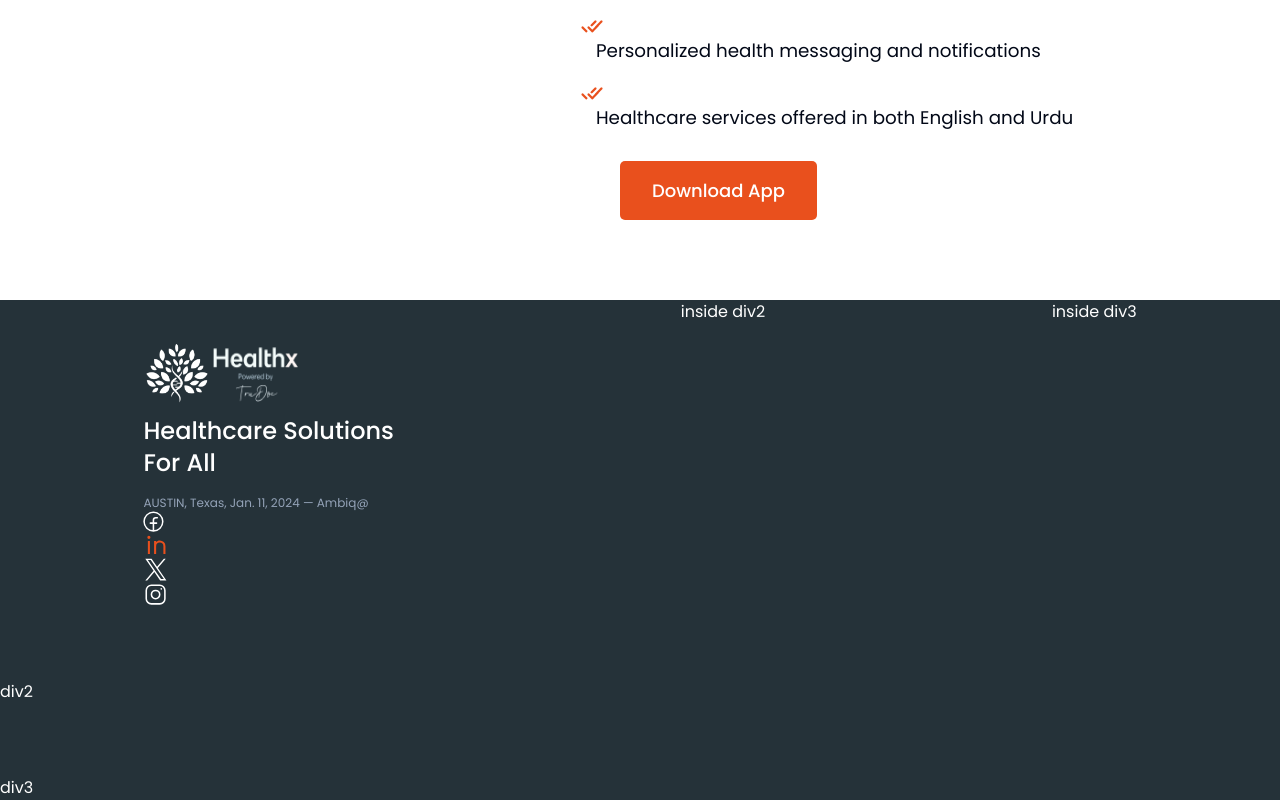
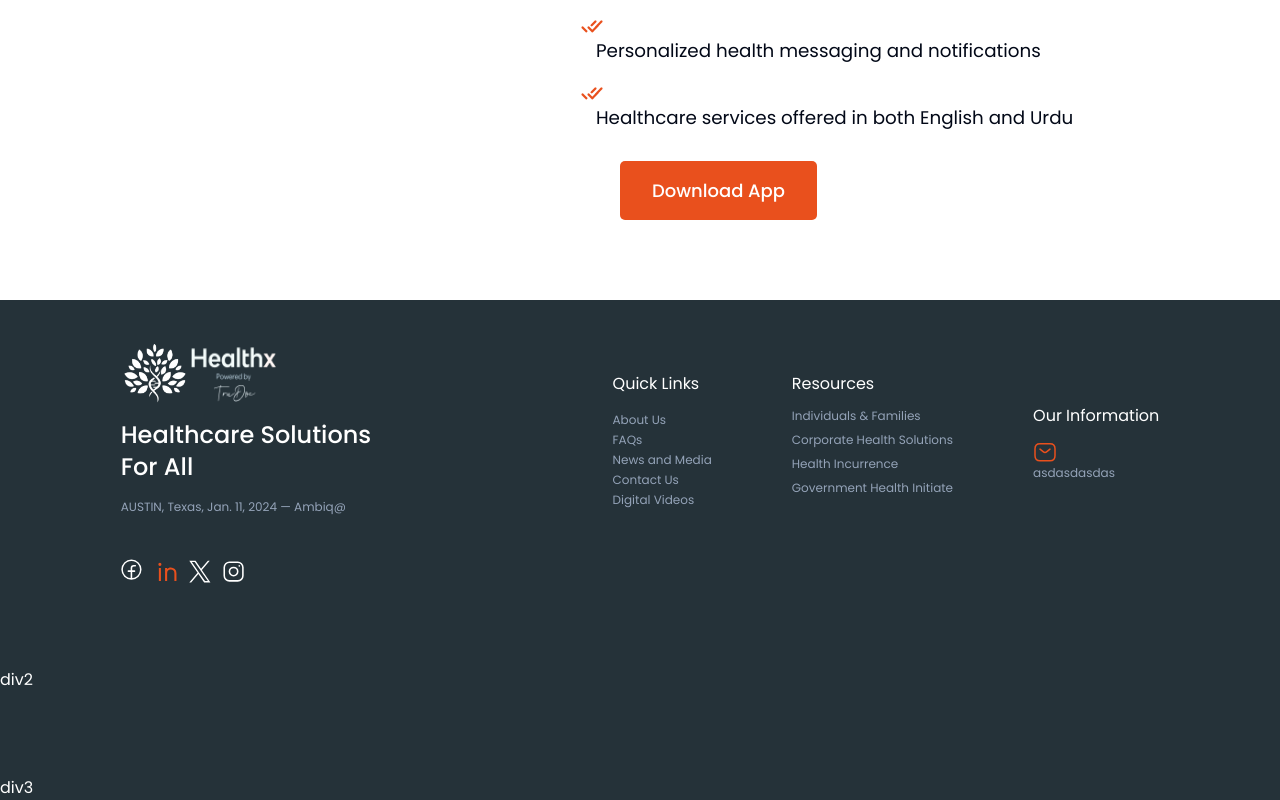
Before and after one commit to Sanjay1402/healthx, a Next.js app: page / in a window 1280 px wide. Shown: the part 2910-3710 px from the top of the page. Built offline with nearby package versions, Linux system fonts and the light colour scheme.

Commit message:
Update footer.jsx

```diff
--- a/src/components/footer2/footer.jsx
+++ b/src/components/footer2/footer.jsx
@@ -15,7 +15,7 @@ const Footer = () => {
             />
             <Image src="/footerlogo.png" width={85} height={10} alt="" />
           </div>
-          <div className="mt-2 pt-1">
+          <div className="mt-2 pt-2">
             <p className="text-2xl font-medium">
               Healthcare Solutions <br /> For All
             </p>
@@ -25,12 +25,13 @@ const Footer = () => {
               AUSTIN, Texas, Jan. 11, 2024 — Ambiq@
             </p>
           </div>
-          <div>
+          <div className="flex mt-8 pt-3">
             <svg
               xmlns="http://www.w3.org/2000/svg"
-              width="21"
-              height="21"
+              width="25"
+              height="25"
               fill="none"
+              className="mr-2"
             >
               <path
                 fill="#fff"
@@ -39,9 +40,10 @@ const Footer = () => {
             </svg>
             <svg
               xmlns="http://www.w3.org/2000/svg"
-              width="26"
+              width="25"
               height="25"
               fill="none"
+              className="mr-2"
             >
               <path
                 fill="#E9501D"
@@ -53,6 +55,7 @@ const Footer = () => {
               width="26"
               height="25"
               fill="none"
+              className="mr-2"
             >
               <path
                 fill="#fff"
@@ -64,6 +67,7 @@ const Footer = () => {
               width="25"
               height="25"
               fill="none"
+              className="mr-2"
             >
               <path
                 stroke="#fff"
@@ -87,8 +91,62 @@ const Footer = () => {
             </svg>
           </div>
         </div>
-        <div>inside div2</div>
-        <div>inside div3</div>
+        <div className="flex gap-20 items-center">
+          <div>
+            Quick Links
+            <div className="text-xs mt-2 pt-2 text-slate-400 ">
+              <ul>
+                <li className="mb-1">About Us</li>
+                <li className="mb-1">FAQs</li>
+                <li className="mb-1">News and Media</li>
+                <li className="mb-1">Contact Us</li>
+                <li className="mb-1">Digital Videos</li>
+              </ul>
+            </div>
+          </div>
+          <div>
+            Resources
+            <div className="text-xs mt-3 text-slate-400 ">
+              <ul className="pb-2">
+                <li className="mb-2">Individuals & Families</li>
+                <li className="mb-2">Corporate Health Solutions</li>
+                <li className="mb-2">Health Incurrence</li>
+                <li className="mb-2">Government Health Initiate</li>
+              </ul>
+            </div>
+          </div>
+          <div>
+            Our Information
+            <div className="text-xs mt-3 text-slate-400 ">
+              <div>
+                <svg
+                  xmlns="http://www.w3.org/2000/svg"
+                  width="24"
+                  height="25"
+                  fill="none"
+                >
+                  <path
+                    stroke="#E9501D"
+                    stroke-linecap="round"
+                    stroke-linejoin="round"
+                    stroke-miterlimit="10"
+                    stroke-width="1.5"
+                    d="M17 20.652H7c-3 0-5-1.5-5-5v-7c0-3.5 2-5 5-5h10c3 0 5 1.5 5 5v7c0 3.5-2 5-5 5Z"
+                  />
+                  <path
+                    stroke="#E9501D"
+                    stroke-linecap="round"
+                    stroke-linejoin="round"
+                    stroke-miterlimit="10"
+                    stroke-width="1.5"
+                    d="m17 9.152-3.13 2.5c-1.03.82-2.72.82-3.75 0L7 9.152"
+                  />
+                </svg>
+                <p>asdasdasdas</p>
+              </div>
+            </div>
+          </div>
+        </div>
       </div>
       <div>div2</div>
       <div>div3</div>
```
